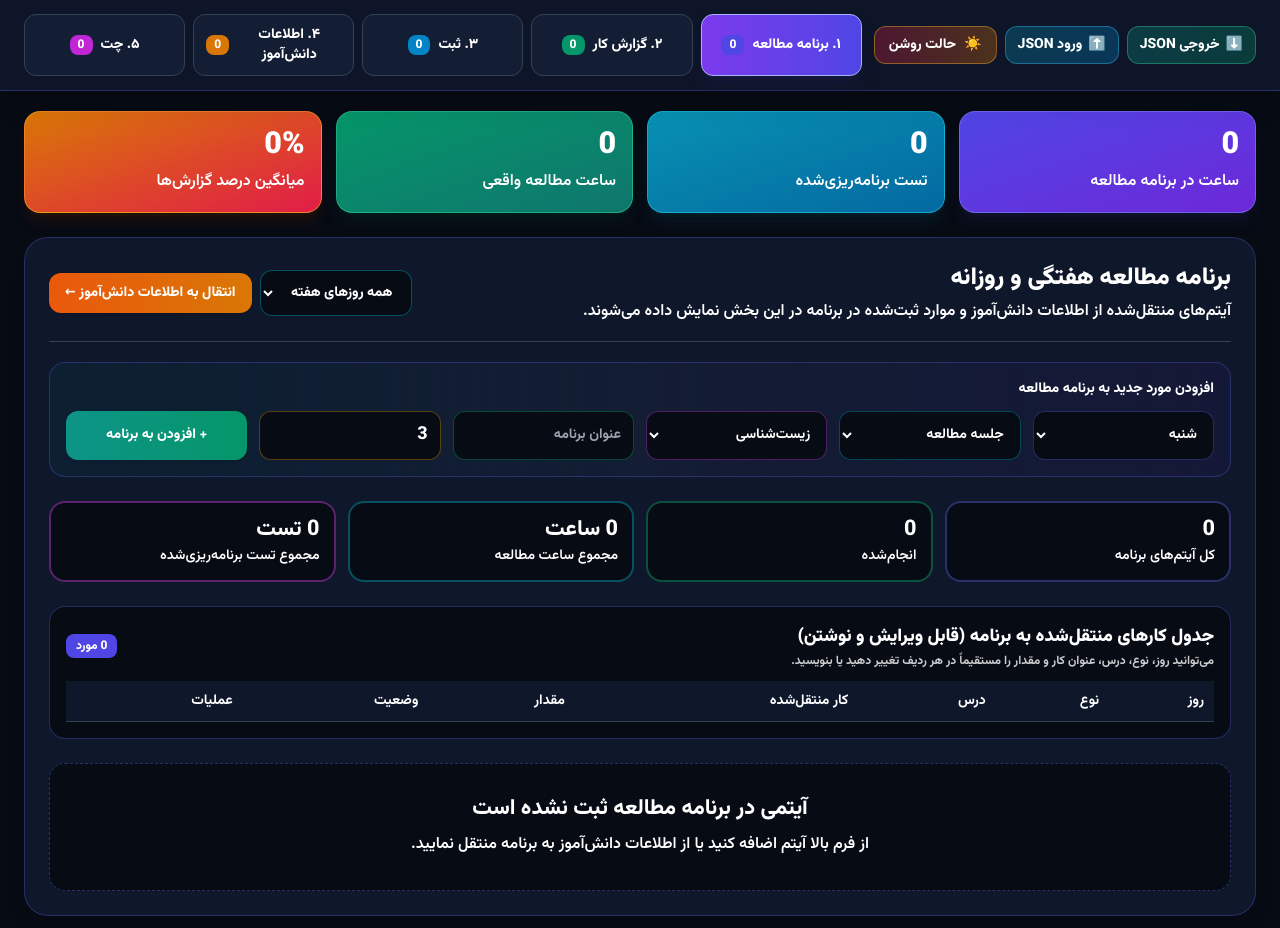
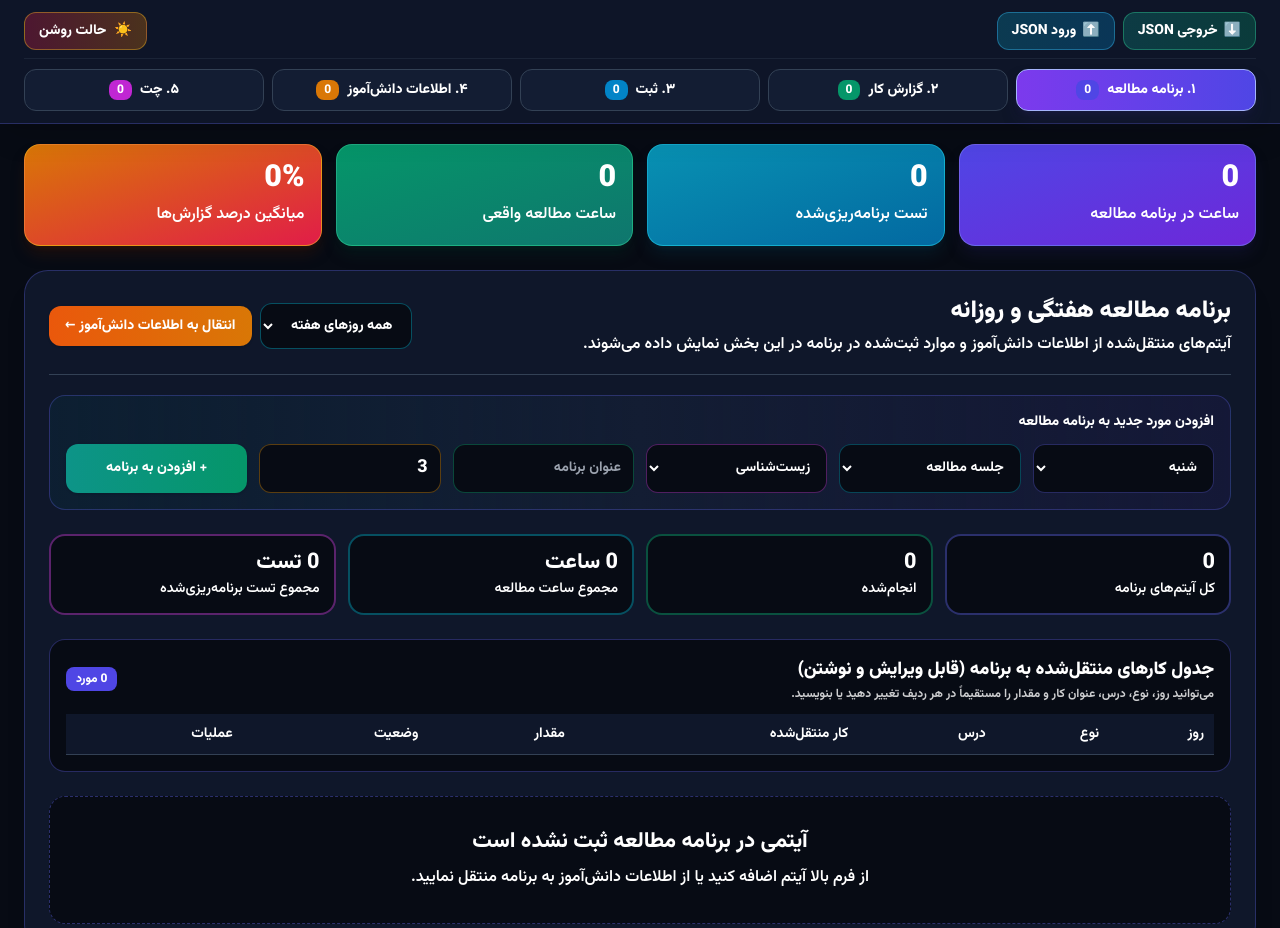
Before and after one commit to AMT-8957/study-plan, a plain HTML site: page index.html in a window 1280 px wide. Shown: the top 928 px of the page. Drawn offline with nearby package versions, Linux system fonts and the light colour scheme.

Commit message:
Add files via upload

```diff
--- a/index.html
+++ b/index.html
@@ -226,16 +226,16 @@
   <!-- اعلان‌های غیرمسدودکننده -->
   <div id="toastRoot" class="fixed top-4 left-4 right-4 sm:left-6 sm:right-auto sm:w-96 z-50 flex flex-col gap-2 pointer-events-none"></div>
 
-  <!-- هدر و نوار ناوبری اصلی -->
+  <!-- هدر و نوار ناوبری اصلی (بدون لوگو و با چیدمان دو ردیفه جادار بدون روی‌هم‌افتادگی) -->
   <header class="sticky top-0 z-40 bg-darkbg-900/95 backdrop-blur-md border-b border-indigo-500/30 shadow-xl">
-    <div class="max-w-7xl mx-auto px-3 sm:px-6 py-3.5 flex flex-col xl:flex-row xl:items-center xl:justify-between gap-3">
-      <div class="flex items-center justify-between gap-2 shrink-0">
-        <!-- دکمه‌های خروجی/ورود JSON و تغییر حالت روشن / تاریک -->
+    <div class="max-w-7xl mx-auto px-3 sm:px-6 py-3 flex flex-col gap-2.5">
+      <!-- ردیف اول: دکمه‌های خروجی/ورود JSON و تغییر حالت روشن / تاریک -->
+      <div class="flex flex-wrap items-center justify-between gap-2 pb-2 border-b border-darkbg-800/80">
         <div class="flex flex-wrap items-center gap-2">
           <button
             type="button"
             id="btnExportJson"
-            class="px-3 py-2 rounded-xl border border-emerald-400/40 bg-gradient-to-l from-emerald-600/30 to-teal-600/30 hover:from-emerald-600/50 hover:to-teal-600/50 text-xs sm:text-sm font-extrabold text-white transition flex items-center gap-1.5 cursor-pointer"
+            class="px-3.5 py-2 rounded-xl border border-emerald-400/40 bg-gradient-to-l from-emerald-600/30 to-teal-600/30 hover:from-emerald-600/50 hover:to-teal-600/50 text-xs sm:text-sm font-extrabold text-white transition flex items-center gap-1.5 cursor-pointer whitespace-nowrap"
           >
             <span>⬇️</span>
             <span>خروجی JSON</span>
@@ -243,7 +243,7 @@
 
           <label
             for="inputImportJson"
-            class="px-3 py-2 rounded-xl border border-sky-400/40 bg-gradient-to-l from-sky-600/30 to-cyan-600/30 hover:from-sky-600/50 hover:to-cyan-600/50 text-xs sm:text-sm font-extrabold text-white transition flex items-center gap-1.5 cursor-pointer"
+            class="px-3.5 py-2 rounded-xl border border-sky-400/40 bg-gradient-to-l from-sky-600/30 to-cyan-600/30 hover:from-sky-600/50 hover:to-cyan-600/50 text-xs sm:text-sm font-extrabold text-white transition flex items-center gap-1.5 cursor-pointer whitespace-nowrap"
           >
             <span>⬆️</span>
             <span>ورود JSON</span>
@@ -254,25 +254,25 @@
             accept="application/json,.json"
             class="hidden"
           />
+        </div>
 
         <button
           type="button"
           id="btnToggleTheme"
           aria-label="تغییر حالت روشن و تاریک"
-            class="px-3.5 py-2 rounded-xl border border-amber-400/40 bg-gradient-to-l from-amber-600/30 to-rose-600/30 hover:from-amber-600/50 hover:to-rose-600/50 text-xs sm:text-sm font-extrabold text-white transition flex items-center gap-2 cursor-pointer shrink-0"
+          class="px-3.5 py-2 rounded-xl border border-amber-400/40 bg-gradient-to-l from-amber-600/30 to-rose-600/30 hover:from-amber-600/50 hover:to-rose-600/50 text-xs sm:text-sm font-extrabold text-white transition flex items-center gap-2 cursor-pointer whitespace-nowrap"
         >
           <span id="themeIcon">☀️</span>
           <span id="themeLabel">حالت روشن</span>
         </button>
       </div>
-      </div>
-
-      <!-- ۵ تب اصلی ناوبری (plan, report, register, advisor, chat) -->
-      <nav id="mainNavContainer" aria-label="بخش‌های اصلی" class="grid grid-cols-2 sm:grid-cols-5 gap-2">
+
+      <!-- ردیف دوم: ۵ تب اصلی ناوبری با فضای کامل در کل عرض هدر -->
+      <nav id="mainNavContainer" aria-label="بخش‌های اصلی" class="grid grid-cols-2 sm:grid-cols-3 lg:grid-cols-5 gap-2 w-full">
         <button
           type="button"
           data-main-tab="plan"
-          class="main-tab-btn px-3 py-2.5 rounded-xl text-xs sm:text-sm font-extrabold border transition flex items-center justify-center gap-2 cursor-pointer"
+          class="main-tab-btn px-3 py-2.5 rounded-xl text-xs sm:text-sm font-extrabold border transition flex items-center justify-center gap-2 cursor-pointer whitespace-nowrap"
         >
           <span>۱. برنامه مطالعه</span>
           <span id="navCountPlan" class="num-md bg-indigo-600 px-2 py-0.5 rounded-lg text-xs">0</span>
@@ -281,7 +281,7 @@
         <button
           type="button"
           data-main-tab="report"
-          class="main-tab-btn px-3 py-2.5 rounded-xl text-xs sm:text-sm font-extrabold border transition flex items-center justify-center gap-2 cursor-pointer"
+          class="main-tab-btn px-3 py-2.5 rounded-xl text-xs sm:text-sm font-extrabold border transition flex items-center justify-center gap-2 cursor-pointer whitespace-nowrap"
         >
           <span>۲. گزارش کار</span>
           <span id="navCountReports" class="num-md bg-emerald-600 px-2 py-0.5 rounded-lg text-xs">0</span>
@@ -290,7 +290,7 @@
         <button
           type="button"
           data-main-tab="register"
-          class="main-tab-btn px-3 py-2.5 rounded-xl text-xs sm:text-sm font-extrabold border transition flex items-center justify-center gap-2 cursor-pointer"
+          class="main-tab-btn px-3 py-2.5 rounded-xl text-xs sm:text-sm font-extrabold border transition flex items-center justify-center gap-2 cursor-pointer whitespace-nowrap"
         >
           <span>۳. ثبت</span>
           <span id="navCountReg" class="num-md bg-sky-600 px-2 py-0.5 rounded-lg text-xs">0</span>
@@ -299,7 +299,7 @@
         <button
           type="button"
           data-main-tab="advisor"
-          class="main-tab-btn px-3 py-2.5 rounded-xl text-xs sm:text-sm font-extrabold border transition flex items-center justify-center gap-2 cursor-pointer"
+          class="main-tab-btn px-3 py-2.5 rounded-xl text-xs sm:text-sm font-extrabold border transition flex items-center justify-center gap-2 cursor-pointer whitespace-nowrap"
         >
           <span>۴. اطلاعات دانش‌آموز</span>
           <span id="navCountAdvisor" class="num-md bg-amber-600 px-2 py-0.5 rounded-lg text-xs">0</span>
@@ -308,7 +308,7 @@
         <button
           type="button"
           data-main-tab="chat"
-          class="main-tab-btn col-span-2 sm:col-span-1 px-3 py-2.5 rounded-xl text-xs sm:text-sm font-extrabold border transition flex items-center justify-center gap-2 cursor-pointer"
+          class="main-tab-btn col-span-2 sm:col-span-1 px-3 py-2.5 rounded-xl text-xs sm:text-sm font-extrabold border transition flex items-center justify-center gap-2 cursor-pointer whitespace-nowrap"
         >
           <span>۵. چت</span>
           <span id="navCountChat" class="num-md bg-fuchsia-600 px-2 py-0.5 rounded-lg text-xs">0</span>
```
Lines whose indentation alone changed are shown as unchanged.
